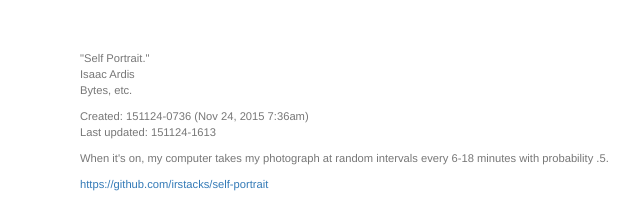
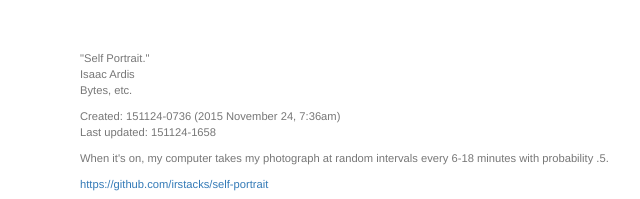
Before and after one commit to irstacks/is-art, a website: page app/index.html in a window 1280 px wide. Shown: the top 199 px of the page, 0-640 px from the left. Drawn offline with nearby package versions, Linux system fonts and the light colour scheme; some packages are replaced by stand-ins of ours; files that its build step writes are made by us from their sources.

Commit message:
small change hint time format

```diff
--- a/app/scripts/services/selfielist.js
+++ b/app/scripts/services/selfielist.js
@@ -1 +1 @@
-'use strict'; angular.module('isArtApp').constant('SelfieList', {SELFIES:["151124-0736.png", "151124-0738.png", "151124-0749.png", "151124-0801.png", "151124-0802.png", "151124-0803.png", "151124-0805.png", "151124-0806.png", "151124-0816.png", "151124-0824.png", "151124-0836.png", "151124-0848.png", "151124-1000.png", "151124-1012.png", "151124-1024.png", "151124-1036.png", "151124-1131.png", "151124-1133.png", "151124-1135.png", "151124-1141.png", "151124-1145.png", "151124-1157.png", "151124-1158.png", "151124-1211.png", "151124-1223.png", "151124-1232.png", "151124-1236.png", "151124-1253.png", "151124-1257.png", "151124-1316.png", "151124-1334.png", "151124-1343.png", "151124-1411.png", "151124-1421.png", "151124-1429.png", "151124-1434.png", "151124-1458.png", "151124-1502.png", "151124-1511.png", "151124-1526.png", "151124-1535.png", "151124-1538.png", "151124-1558.png", "151124-1613.png"]});
+'use strict'; angular.module('isArtApp').constant('SelfieList', {SELFIES:["151124-0736.png", "151124-0738.png", "151124-0749.png", "151124-0801.png", "151124-0802.png", "151124-0803.png", "151124-0805.png", "151124-0806.png", "151124-0816.png", "151124-0824.png", "151124-0836.png", "151124-0848.png", "151124-1000.png", "151124-1012.png", "151124-1024.png", "151124-1036.png", "151124-1131.png", "151124-1133.png", "151124-1135.png", "151124-1141.png", "151124-1145.png", "151124-1157.png", "151124-1158.png", "151124-1211.png", "151124-1223.png", "151124-1232.png", "151124-1236.png", "151124-1253.png", "151124-1257.png", "151124-1316.png", "151124-1334.png", "151124-1343.png", "151124-1411.png", "151124-1421.png", "151124-1429.png", "151124-1434.png", "151124-1458.png", "151124-1502.png", "151124-1511.png", "151124-1526.png", "151124-1535.png", "151124-1538.png", "151124-1558.png", "151124-1613.png", "151124-1631.png", "151124-1658.png"]});
--- a/app/views/main.html
+++ b/app/views/main.html
@@ -7,7 +7,7 @@
       Bytes, etc.
     </p>
     <p class="text-muted">
-      Created: {{ first | FileNameTime }} (Nov 24, 2015 7:36am)<br>
+      Created: {{ first | FileNameTime }} (2015 November 24, 7:36am)<br>
       Last updated: {{ last | FileNameTime }}
     </p>
     <p class="text-muted">
```
